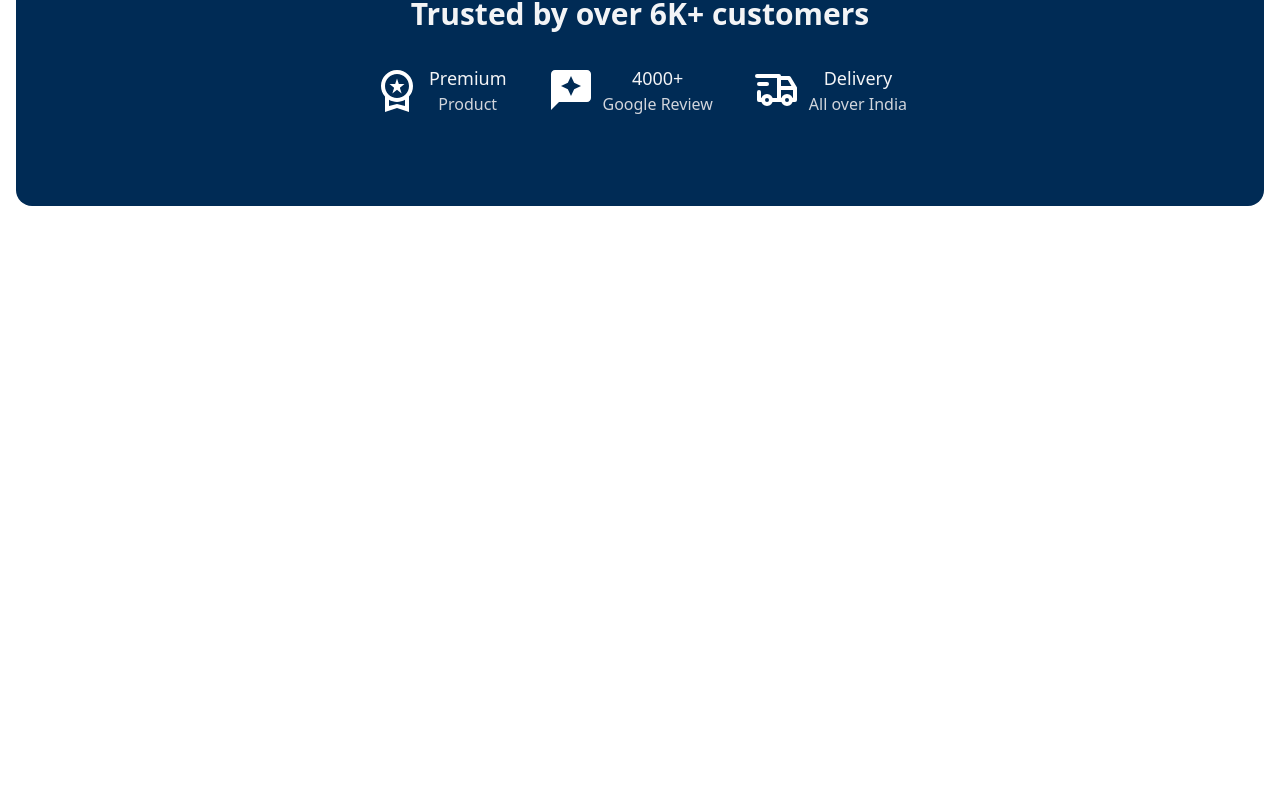
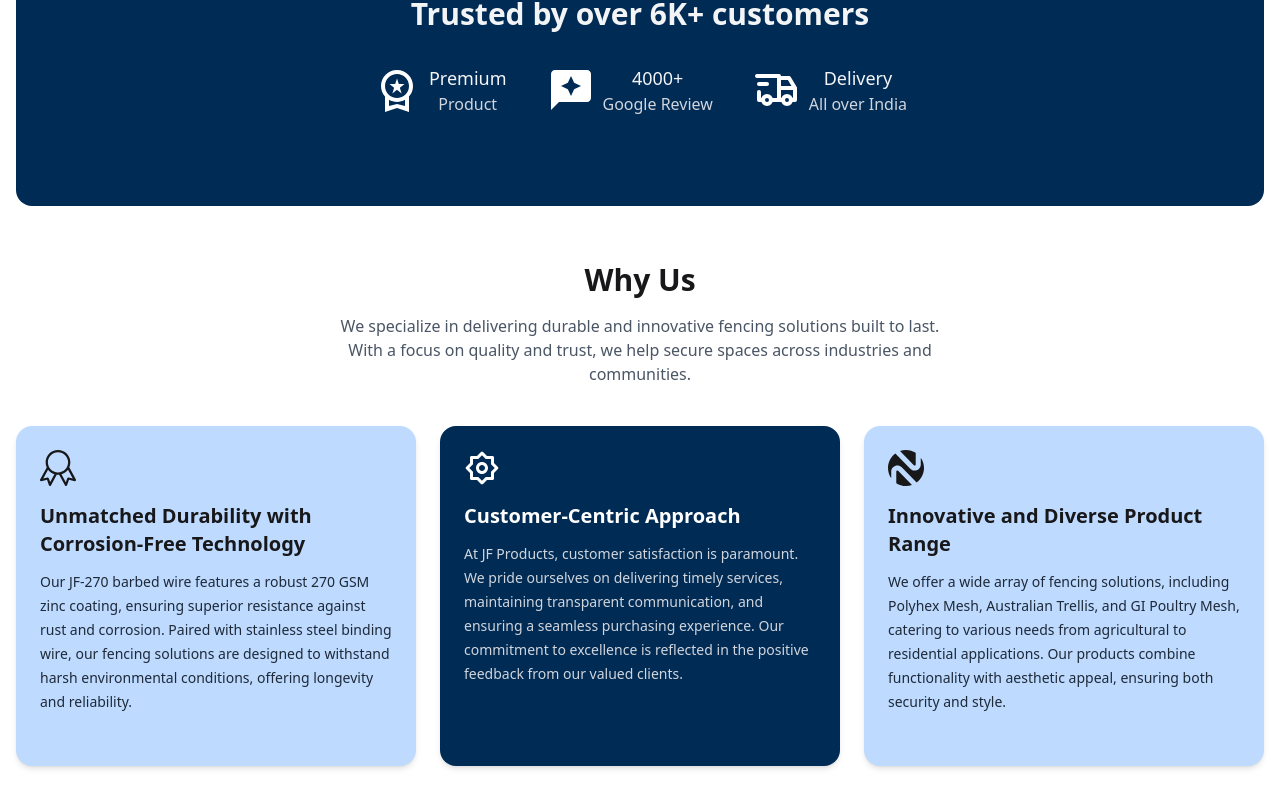
Before and after one commit to PranayChowdhury00/jf-products-frontend, a React (Vite) app: page / in a window 1280 px wide. Shown: the part 1972-2780 px from the top of the page. Before the commit the page ends 2218 px from the top, so only its background shows below. Built offline with nearby package versions, Linux system fonts and the light colour scheme.

Commit message:
added the WHyUs componnent

```diff
--- a/src/Page/Home/Home.jsx
+++ b/src/Page/Home/Home.jsx
@@ -3,6 +3,7 @@ import AgriculturalProducts from './AgriculturalProducts';
 import Banner from './Banner';
 import Customers from './Customers';
 import LandscapeProducts from './landscapeproducts';
+import WhyUs from './WhyUs';
 
 const Home = () => {
  return (
@@ -11,6 +12,7 @@ const Home = () => {
    <AgriculturalProducts></AgriculturalProducts>
    <LandscapeProducts></LandscapeProducts>
    <Customers></Customers>
+   <WhyUs></WhyUs>
   </div>
  );
 };
--- /dev/null
+++ b/src/Page/Home/WhyUs.jsx
@@ -0,0 +1,73 @@
+import { useEffect } from "react";
+import { RiSettings2Line } from "react-icons/ri";
+import { SiNovu } from "react-icons/si";
+import { SlBadge } from "react-icons/sl";
+import AOS from "aos";
+import "aos/dist/aos.css";
+
+const WhyUs = () => {
+  useEffect(() => {
+    AOS.init({ duration: 800, once: true });
+  }, []);
+
+  return (
+    <div className="max-w-7xl mx-auto mb-20 px-4">
+      <div>
+        {/* Heading */}
+        <div className="text-center mb-10" data-aos="fade-up">
+          <h1 className="text-3xl font-bold py-4">Why Us</h1>
+          <p className="text-gray-600 leading-6">
+            We specialize in delivering durable and innovative fencing solutions built to last. <br />
+            With a focus on quality and trust, we help secure spaces across industries and <br />
+            communities.
+          </p>
+        </div>
+
+        {/* 3 Columns */}
+        <div className="grid grid-cols-1 md:grid-cols-3 gap-6">
+          {/* Card 1 */}
+          <div
+            className="p-6 bg-blue-200 rounded-2xl h-[340px] hover:scale-105 transition-transform duration-300 shadow-md"
+            data-aos="fade-up"
+          >
+            <SlBadge className="text-4xl mb-4" />
+            <h1 className="text-xl font-bold pb-3">
+              Unmatched Durability with Corrosion-Free Technology
+            </h1>
+            <p className="text-gray-800 text-sm leading-6">
+              Our JF-270 barbed wire features a robust 270 GSM zinc coating, ensuring superior resistance against rust and corrosion. Paired with stainless steel binding wire, our fencing solutions are designed to withstand harsh environmental conditions, offering longevity and reliability.
+            </p>
+          </div>
+
+          {/* Card 2 */}
+          <div
+            className="p-6 bg-[#002B55] text-white rounded-2xl h-[340px] hover:scale-105 transition-transform duration-300 shadow-md"
+            data-aos="fade-up"
+            data-aos-delay="100"
+          >
+            <RiSettings2Line className="text-4xl mb-4" />
+            <h1 className="text-xl font-bold pb-3">Customer-Centric Approach</h1>
+            <p className="text-gray-300 text-sm leading-6">
+              At JF Products, customer satisfaction is paramount. We pride ourselves on delivering timely services, maintaining transparent communication, and ensuring a seamless purchasing experience. Our commitment to excellence is reflected in the positive feedback from our valued clients.
+            </p>
+          </div>
+
+          {/* Card 3 */}
+          <div
+            className="p-6 bg-blue-200 rounded-2xl h-[340px] hover:scale-105 transition-transform duration-300 shadow-md"
+            data-aos="fade-up"
+            data-aos-delay="200"
+          >
+            <SiNovu className="text-4xl mb-4" />
+            <h1 className="text-xl font-bold pb-3">Innovative and Diverse Product Range</h1>
+            <p className="text-gray-800 text-sm leading-6">
+              We offer a wide array of fencing solutions, including Polyhex Mesh, Australian Trellis, and GI Poultry Mesh, catering to various needs from agricultural to residential applications. Our products combine functionality with aesthetic appeal, ensuring both security and style.
+            </p>
+          </div>
+        </div>
+      </div>
+    </div>
+  );
+};
+
+export default WhyUs;
```
